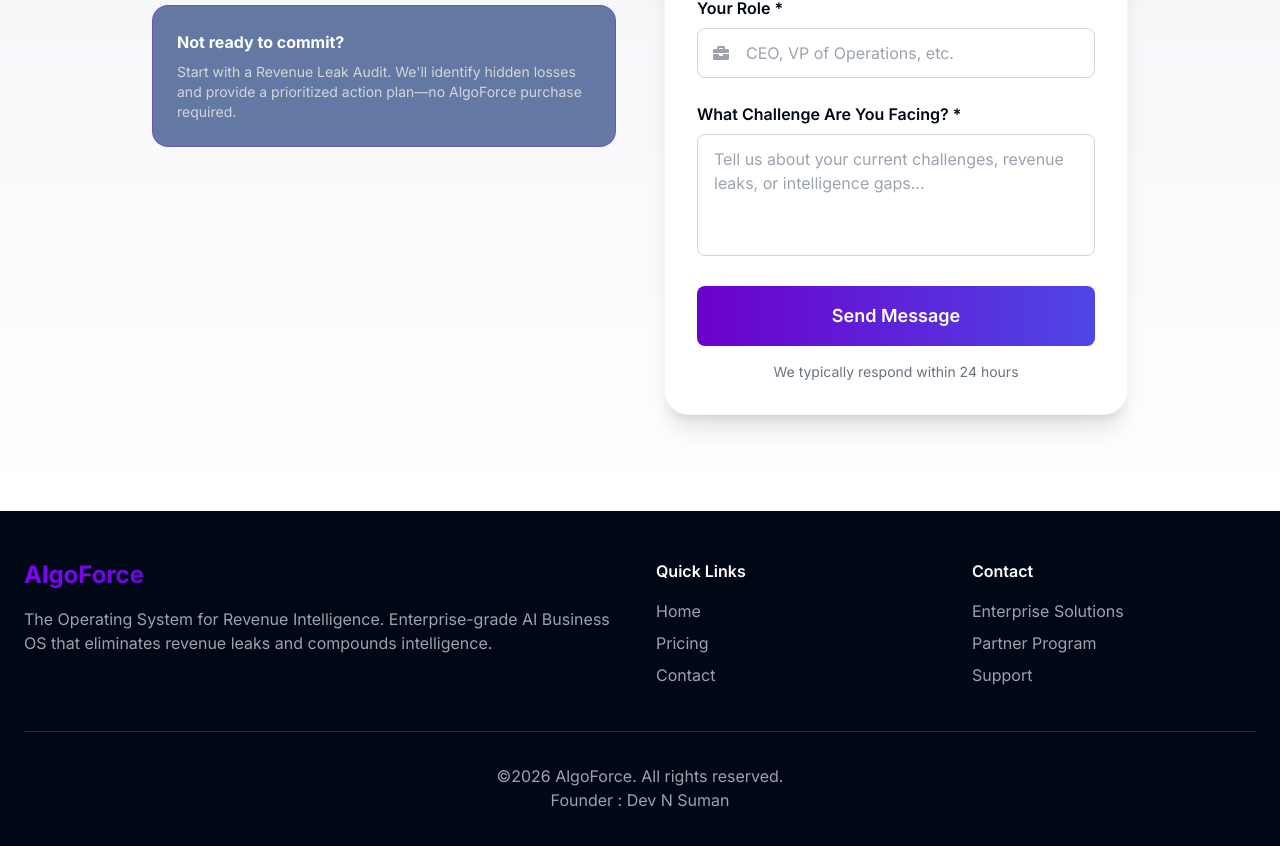
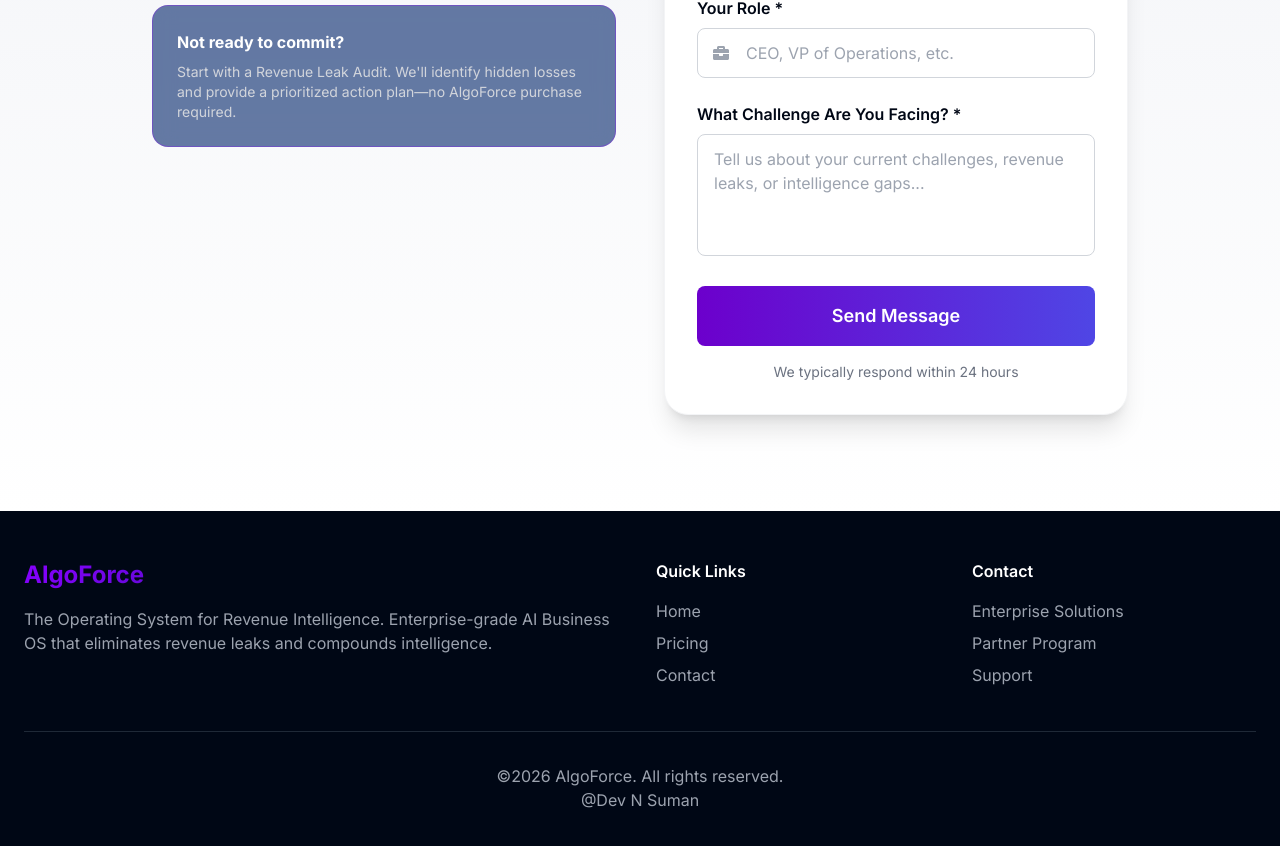
Before and after one commit to DevNs-cmd/algoforce, a React (Vite) app in the folder frontend/: page /contact in a window 1280 px wide. Shown: the part 975-1821 px from the top of the page. Built offline with nearby package versions, Linux system fonts and the light colour scheme; some icons are missing.

Commit message:
Update Footer.jsx

```diff
--- a/frontend/src/components/common/Footer.jsx
+++ b/frontend/src/components/common/Footer.jsx
@@ -103,7 +103,7 @@
           <p>
             ©{currentYear} AlgoForce. All rights reserved.
           </p>
-          <p>Founder : Dev N Suman</p>
+          <p> @Dev N Suman </p>
         </div>
       </div>
     </footer>
```
